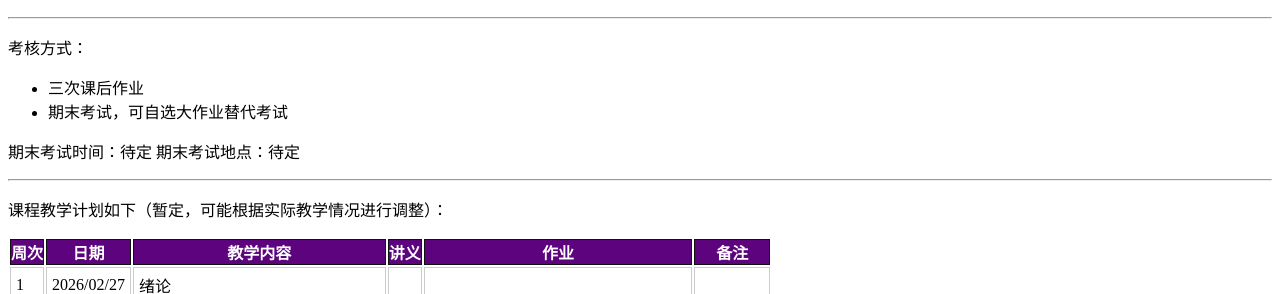
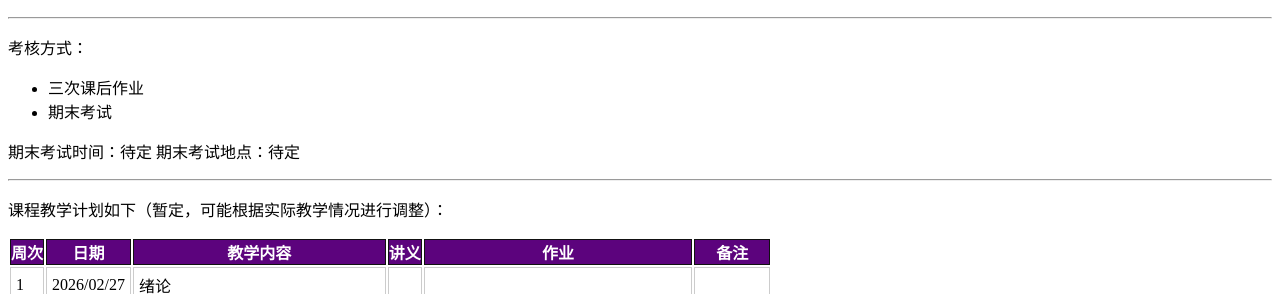
Before and after one commit to feihe/feihe.github.io, a Jekyll site: the page built from teaching/ProgramVerification/s26/index.md, in a window 1280 px wide. Shown: the part 368-662 px from the top of the page. Built offline with Jekyll 4.4.1, drawn with Linux system fonts in a browser that asks for light colours; nearby versions of some CDN libraries.

```diff
--- a/teaching/ProgramVerification/s26/index.md
+++ b/teaching/ProgramVerification/s26/index.md
@@ -29,7 +29,7 @@ permalink: /ProgramVerification/s26
 考核方式：
 
 - 三次课后作业
-- 期末考试，可自选大作业替代考试
+- 期末考试
 
 期末考试时间：待定
 期末考试地点：待定
```
Also changed, not shown: publications.md (+3 -0 lines).
